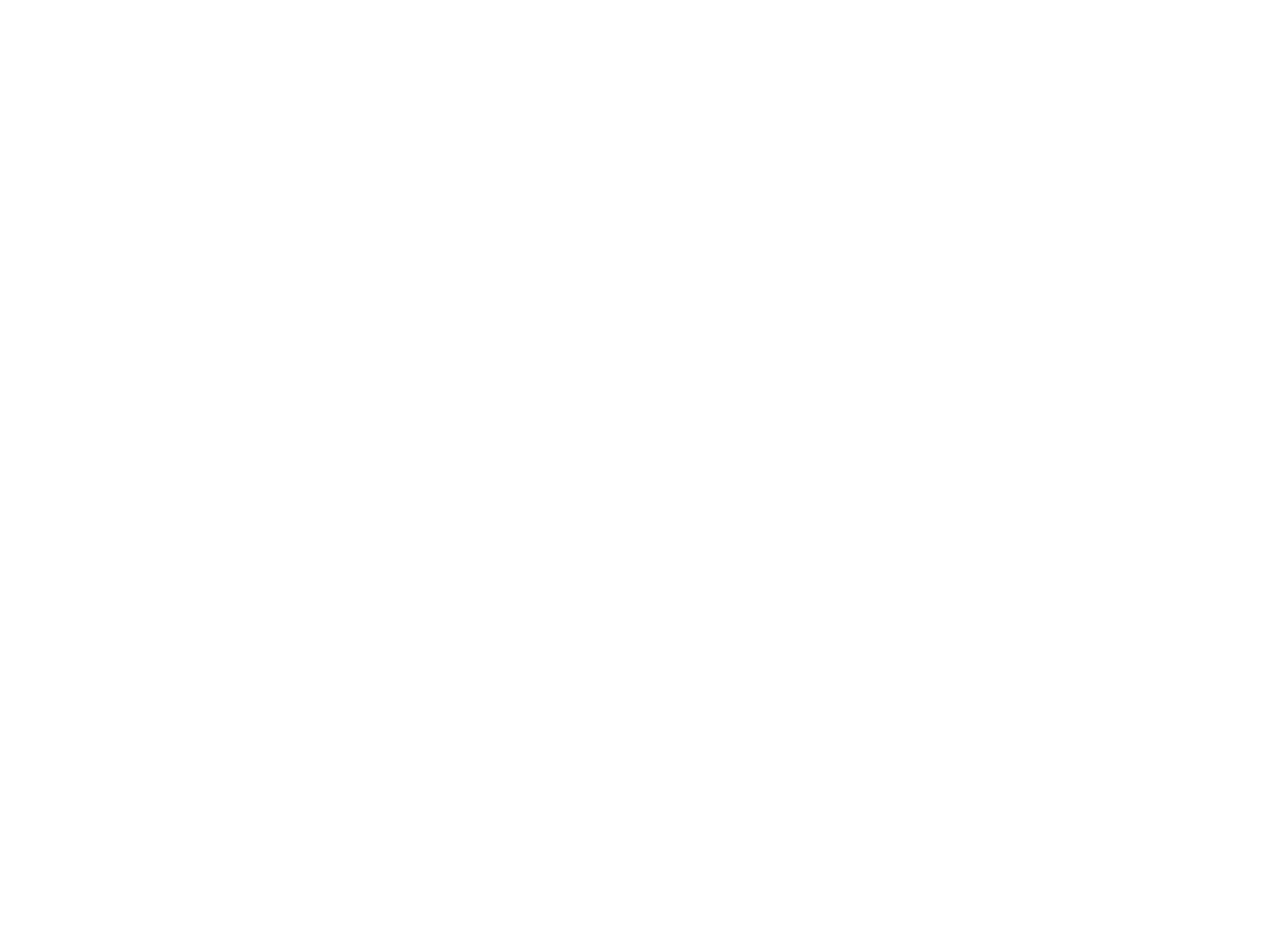
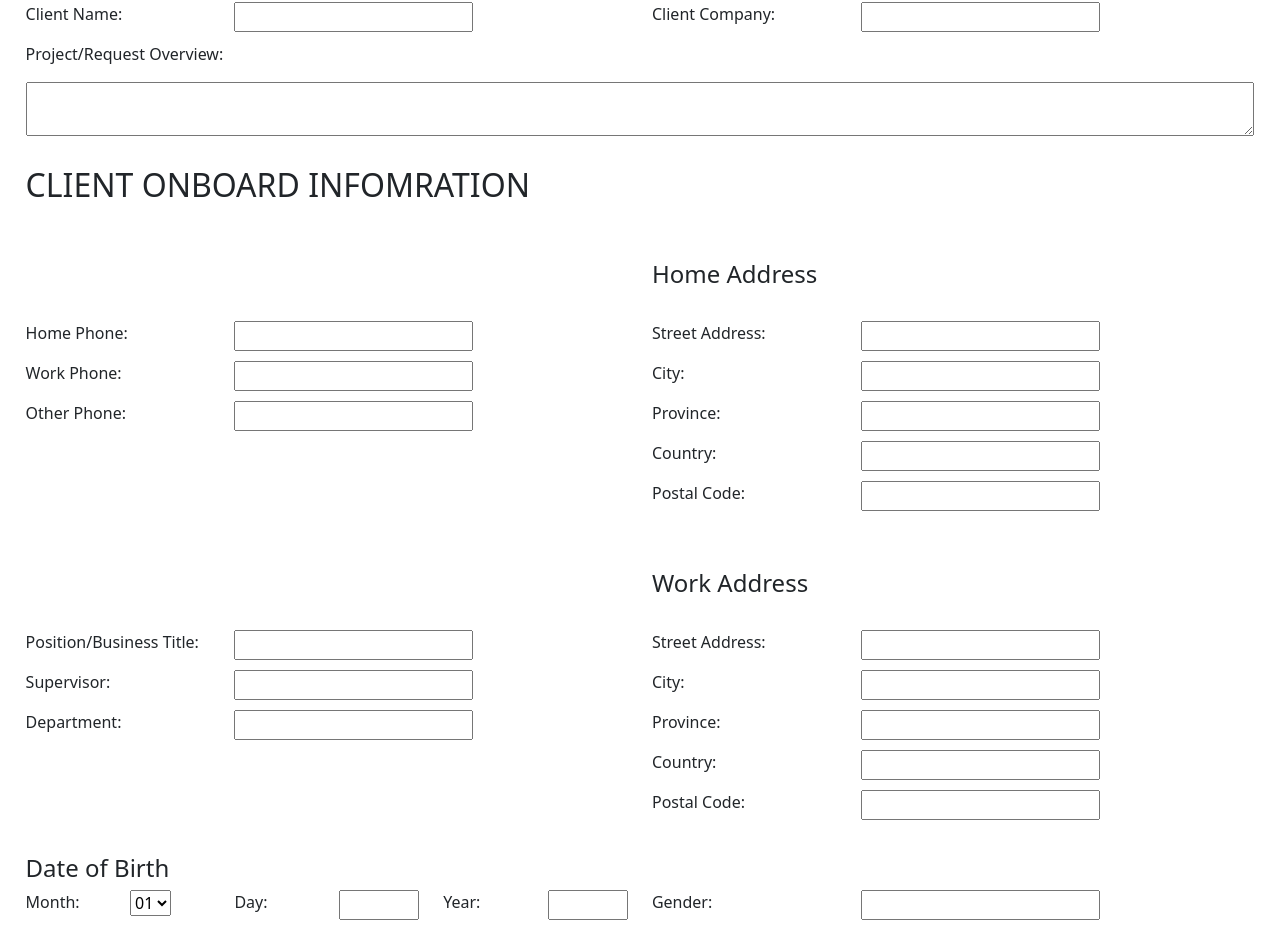
Before and after one commit to laurgu/CSI3140-Project, a React (Create React App) app: page /intake in a window 1280 px wide. Shown: the part 144-1072 px from the top of the page. Before the commit the page ends 800 px from the top, so only its background shows below. Built offline with nearby package versions, Linux system fonts and the light colour scheme; the HTML template or start-up script is replaced by a standard one.

Commit message:
made an intake form

```diff
--- a/package.json
+++ b/package.json
@@ -6,8 +6,10 @@
     "@testing-library/jest-dom": "^5.16.5",
     "@testing-library/react": "^13.4.0",
     "@testing-library/user-event": "^13.5.0",
+    "bootstrap": "^5.3.0",
     "react": "^18.2.0",
     "react-dom": "^18.2.0",
+    "react-router-dom": "^6.14.1",
     "react-scripts": "5.0.1",
     "web-vitals": "^2.1.4"
   },
@@ -34,5 +36,8 @@
       "last 1 firefox version",
       "last 1 safari version"
     ]
+  },
+  "devDependencies": {
+    "prettier": "^3.0.0"
   }
 }
--- /dev/null
+++ b/public/index.html
@@ -0,0 +1,16 @@
+<!DOCTYPE html>
+<html lang="en">
+<head>
+  <meta charset="utf-8" />
+  <link
+    rel="stylesheet"
+    href="https://cdn.jsdelivr.net/npm/bootstrap@5.3.0/dist/css/bootstrap.min.css"
+    integrity="sha384-9ndCyUaIbzAi2FUVXJi0CjmCapSmO7SnpJef0486qhLnuZ2cdeRhO02iuK6FUUVM"
+    crossorigin="anonymous"
+  />
+  <title>CSI3140 Project</title>
+</head>
+<body>
+  <div id="root"></div>
+</body>
+</html>
--- a/src/App.js
+++ b/src/App.js
@@ -1,10 +1,15 @@
-import './App.css';
-
+import{
+  Routes,
+  Route
+}from 'react-router-dom'
+import Home from './Templates/Home'
+import Intake from './Templates/Intake'
 function App() {
   return (
-    <div className="App">
-
-    </div>
+    <Routes>
+      <Route path ="/" element={<Home />} />
+      <Route path ="/intake" element={<Intake />} />
+    </Routes>
   );
 }
 
--- /dev/null
+++ b/src/Styles/General.css
@@ -0,0 +1,3 @@
+.intake-form{
+    margin:2vw 2vw 2vw 2vw;
+}
--- /dev/null
+++ b/src/Templates/Home.jsx
@@ -0,0 +1,12 @@
+import React from 'react';
+import { Link } from 'react-router-dom';
+
+function Home(){
+    return(
+        <div>
+            <h1>HOME</h1>
+            <Link to='/intake'>Intake</Link>
+        </div>
+    );
+}
+export default Home;
--- /dev/null
+++ b/src/Templates/Intake.jsx
@@ -0,0 +1,279 @@
+import React from "react";
+import "bootstrap/dist/css/bootstrap.css";
+import "../Styles/General.css";
+
+function Intake() {
+  return (
+    <div className="intake-form">
+      <h1>CLIENT INTAKE FORM</h1>
+      <br />
+      <form>
+        <div className="row">
+          <div className="col-2">
+            <p>Date:</p>
+          </div>
+          <div className="col-4">
+            <input id="date" type="text"></input>
+          </div>
+
+          <div className="col-2">
+            <p>Tending Associate:</p>
+          </div>
+          <div className="col-4">
+            <input id="associate" type="text"></input>
+          </div>
+        </div>
+
+        <div className="row">
+          <div className="col-2">
+            <p>Client Name:</p>
+          </div>
+          <div className="col-4">
+            <input id="client-name" type="text"></input>
+          </div>
+
+          <div className="col-2">
+            <p>Client Company:</p>
+          </div>
+          <div className="col-4">
+            <input id="client-company" type="text"></input>
+          </div>
+        </div>
+
+        <p>Project/Request Overview:</p>
+        <textarea id="project-overview" style={{ width: "100%" }}></textarea>
+        <div>
+          <br></br>
+        </div>
+
+        <h2>CLIENT ONBOARD INFOMRATION</h2>
+        <div>
+          <br></br>
+        </div>
+        <div className="row">
+          <div className="col-6"></div>
+          <div className="col-6">
+            <br></br>
+            <h4>Home Address</h4>
+            <br></br>
+          </div>
+        </div>
+
+        <div className="row">
+          <div className="col-2">
+            <p>Home Phone:</p>
+          </div>
+          <div className="col-4">
+            <input id="home-phone" type="number"></input>
+          </div>
+
+          <div className="col-2">
+            <p>Street Address:</p>
+          </div>
+          <div className="col-4">
+            <input id="home-street-address" type="text"></input>
+          </div>
+        </div>
+
+        <div className="row">
+          <div className="col-2">
+            <p>Work Phone:</p>
+          </div>
+          <div className="col-4">
+            <input id="work-phone" type="number"></input>
+          </div>
+
+          <div className="col-2">
+            <p>City:</p>
+          </div>
+          <div className="col-4">
+            <input id="home-city" type="text"></input>
+          </div>
+        </div>
+
+        <div className="row">
+          <div className="col-2">
+            <p>Other Phone:</p>
+          </div>
+          <div className="col-4">
+            <input id="other-phone" type="number"></input>
+          </div>
+
+          <div className="col-2">
+            <p>Province:</p>
+          </div>
+          <div className="col-4">
+            <input id="home-province" type="text"></input>
+          </div>
+        </div>
+
+        <div className="row">
+          <div className="col-6"></div>
+          <div className="col-2">
+            <p>Country:</p>
+          </div>
+          <div className="col-4">
+            <input id="home-country" type="text"></input>
+          </div>
+        </div>
+
+        <div className="row">
+          <div className="col-6"></div>
+          <div className="col-2">
+            <p>Postal Code:</p>
+          </div>
+          <div className="col-4">
+            <input id="home-postal-code" type="text"></input>
+          </div>
+        </div>
+
+        <div className="row">
+          <div className="col-6"></div>
+          <div className="col-6">
+            <br></br>
+            <br></br>
+            <h4>Work Address</h4>
+            <br></br>
+          </div>
+        </div>
+
+        <div className="row">
+          <div className="col-2">
+            <p>Position/Business Title:</p>
+          </div>
+          <div className="col-4">
+            <input id="position" type="number"></input>
+          </div>
+
+          <div className="col-2">
+            <p>Street Address:</p>
+          </div>
+          <div className="col-4">
+            <input id="work-street-address" type="text"></input>
+          </div>
+        </div>
+
+        <div className="row">
+          <div className="col-2">
+            <p>Supervisor:</p>
+          </div>
+          <div className="col-4">
+            <input id="supervisor" type="number"></input>
+          </div>
+
+          <div className="col-2">
+            <p>City:</p>
+          </div>
+          <div className="col-4">
+            <input id="work-city" type="text"></input>
+          </div>
+        </div>
+
+        <div className="row">
+          <div className="col-2">
+            <p>Department:</p>
+          </div>
+          <div className="col-4">
+            <input id="department" type="number"></input>
+          </div>
+
+          <div className="col-2">
+            <p>Province:</p>
+          </div>
+          <div className="col-4">
+            <input id="work-province" type="text"></input>
+          </div>
+        </div>
+
+        <div className="row">
+          <div className="col-6"></div>
+          <div className="col-2">
+            <p>Country:</p>
+          </div>
+          <div className="col-4">
+            <input id="work-country" type="text"></input>
+          </div>
+        </div>
+
+        <div className="row">
+          <div className="col-6"></div>
+          <div className="col-2">
+            <p>Postal Code:</p>
+          </div>
+          <div className="col-4">
+            <input id="work-postal-code" type="text"></input>
+          </div>
+        </div>
+        <br></br>
+        <h4>Date of Birth</h4>
+
+        <div className="row">
+          <div className="col-1">
+            <p>Month:</p>
+          </div>
+          <div className="col-1">
+            <select id="dob-month">
+              <option value="01">01</option>
+              <option value="02">02</option>
+              <option value="03">03</option>
+              <option value="04">04</option>
+              <option value="05">05</option>
+              <option value="06">06</option>
+              <option value="07">07</option>
+              <option value="08">08</option>
+              <option value="09">09</option>
+              <option value="10">10</option>
+              <option value="11">11</option>
+              <option value="12">12</option>
+            </select>
+          </div>
+          <div className="col-1">
+            <p>Day:</p>
+          </div>
+          <div className="col-1">
+            <input id="dob-day" type="number" style={{ width: "100%" }}></input>
+          </div>
+          <div className="col-1">
+            <p>Year:</p>
+          </div>
+          <div className="col-1">
+            <input id="dob-day" type="number" style={{ width: "100%" }}></input>
+          </div>
+          <div className="col-2">
+            <p>Gender:</p>
+          </div>
+          <div className="col-4">
+            <input id="gender" type="text"></input>
+          </div>
+        </div>
+
+        <div className="row">
+          <div className="col-2">
+            <p>Previously a Cusomter:</p>
+          </div>
+          <div className="col-4">
+            <label htmlFor="previous-customer" style={{ marginRight: "1vw" }}>
+              Yes
+            </label>
+            <input id="previous-customer" type="checkbox"></input>
+          </div>
+          <div className="col-2">
+            <p>Referred By:</p>
+          </div>
+          <div className="col-4">
+            <input id="referred" type="text"></input>
+          </div>
+        </div>
+        <br></br>
+
+        <h4>Describe Previous Work/Add Comments</h4>
+        <textarea id="comments" style={{ width: "100%" }}></textarea>
+        <br></br>
+
+        <input type="submit" value="submit"></input>
+      </form>
+    </div>
+  );
+}
+
+export default Intake;
--- a/src/index.js
+++ b/src/index.js
@@ -1,10 +1,11 @@
 import React from 'react';
-import ReactDOM from 'react-dom/client';
+import ReactDOM from 'react-dom';
+import { BrowserRouter } from 'react-router-dom';
 import App from './App';
 
-const root = ReactDOM.createRoot(document.getElementById('root'));
-root.render(
-  <React.StrictMode>
-    <App />
-  </React.StrictMode>
-);
+ReactDOM.render(
+    <BrowserRouter>
+      <App />
+    </BrowserRouter>,
+    document.getElementById('root')
+  );
```
Also changed, not shown: 1 other file (tests, documents, lock files or other folders).
